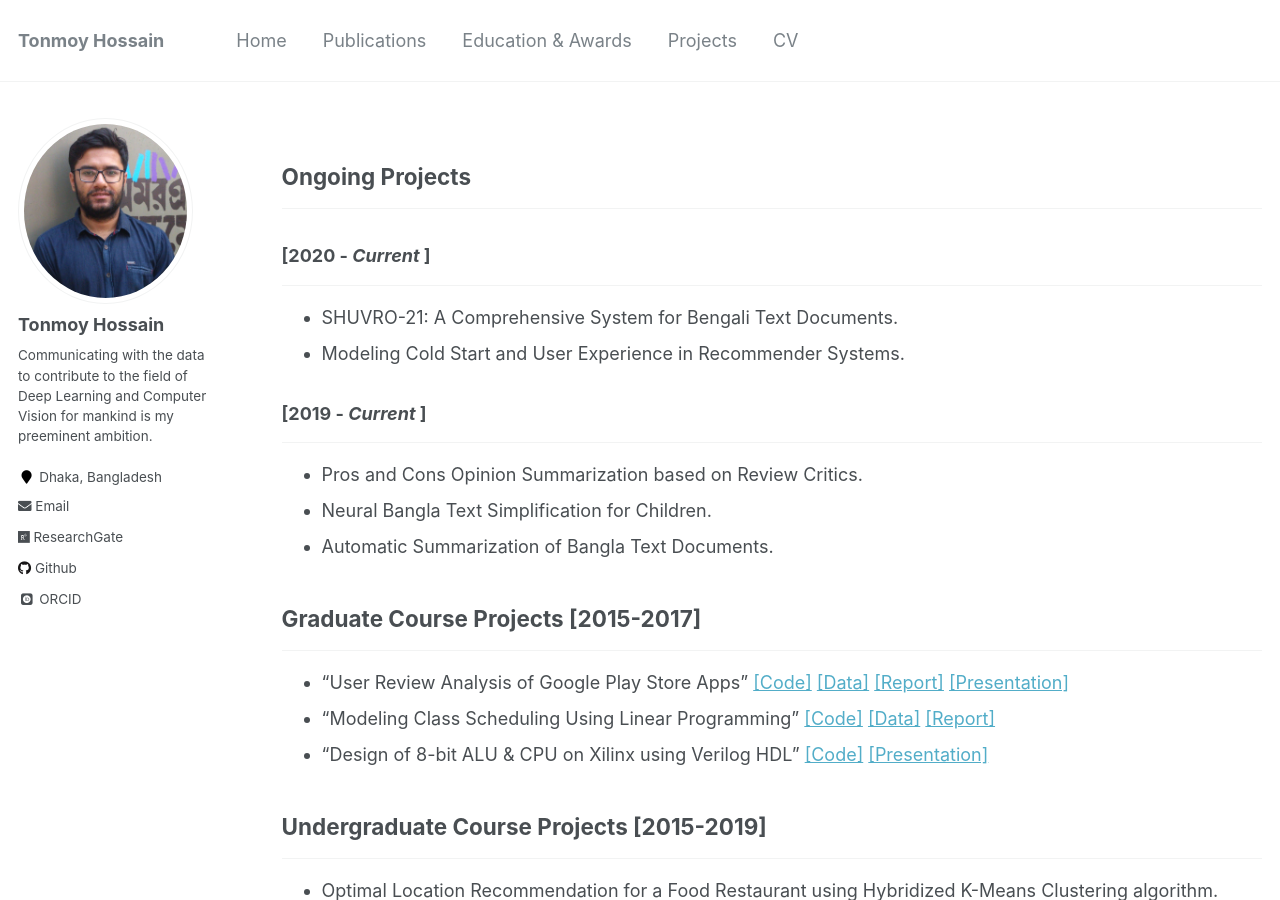
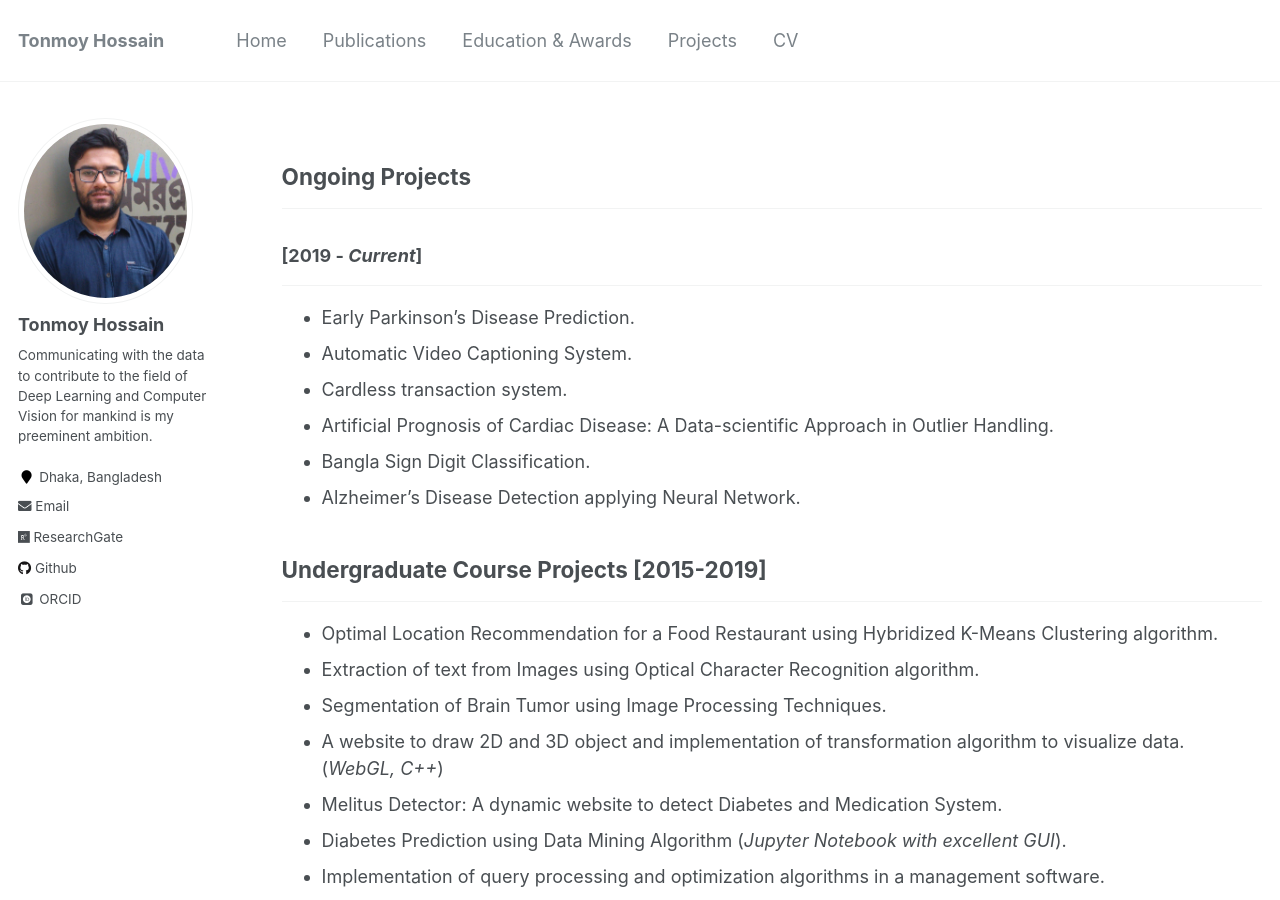
Before and after one commit to shaeekh/shaeekh.github.io, a Jekyll site: the page built from _pages/projects.md, in a window 1280 px wide and 900 px high. Built offline with Jekyll 4.4.1, drawn with Linux system fonts in a browser that asks for light colours; some web fonts are replaced.

Commit message:
Update projects.md

```diff
--- a/_pages/projects.md
+++ b/_pages/projects.md
@@ -8,23 +8,14 @@ author_profile: true
 ## Ongoing Projects
 ----------------
 
-### [2020 - *Current* ]
+### [2019 - *Current*]
 -----------
-* SHUVRO-21: A Comprehensive System for Bengali Text Documents.
-* Modeling Cold Start and User Experience in Recommender Systems.
-
-### [2019 - *Current* ]
------------
-* Pros and Cons Opinion Summarization based on Review Critics.
-* Neural Bangla Text Simplification for Children.
-* Automatic Summarization of Bangla Text Documents.
-
-
-## Graduate Course Projects [2015-2017]
-----------------
-* "User Review Analysis of Google Play Store Apps" [[Code]](https://github.com/tafseer-nayeem/CPSC5310-Machine_Learning) [[Data]](https://github.com/tafseer-nayeem/AppReview-dataset) [[Report]](https://tafseer-nayeem.github.io/files/Machine_Learning_Project__Report.pdf) [[Presentation]](https://tafseer-nayeem.github.io/files/Machine_Learning_Project_Presentation.pdf)
-* "Modeling Class Scheduling Using Linear Programming" [[Code]](https://github.com/tafseer-nayeem/CPSC5110-Computational_Optimization) [[Data]](https://tafseer-nayeem.github.io/files/Optimization_project_courseData.pdf) [[Report]](https://tafseer-nayeem.github.io/files/Optimization_Project__Report.pdf)
-* "Design of 8-bit ALU & CPU on Xilinx using Verilog HDL" [[Code]](https://github.com/tafseer-nayeem/CPSC5210-VLSI_Design) [[Presentation]](https://tafseer-nayeem.github.io/files/VLSI_Design_Course_Presentation.pdf)
+* Early Parkinson's Disease Prediction.
+* Automatic Video Captioning System.
+* Cardless transaction system.
+* Artificial Prognosis of Cardiac Disease: A Data-scientific Approach in Outlier Handling.
+* Bangla Sign Digit Classification.
+* Alzheimer's Disease Detection applying Neural Network.
 
 
 ## Undergraduate Course Projects [2015-2019]
```
